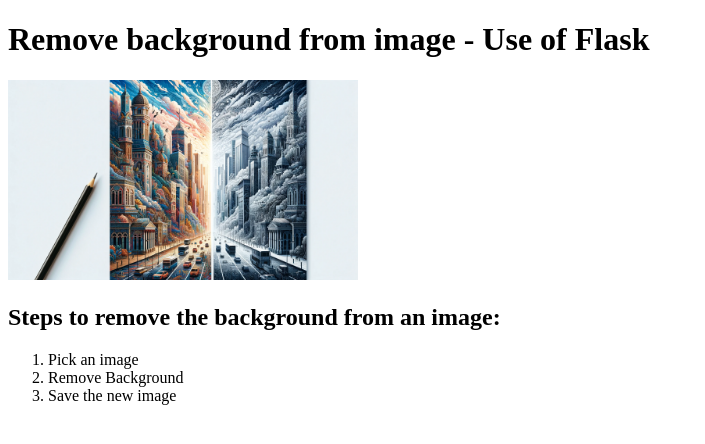
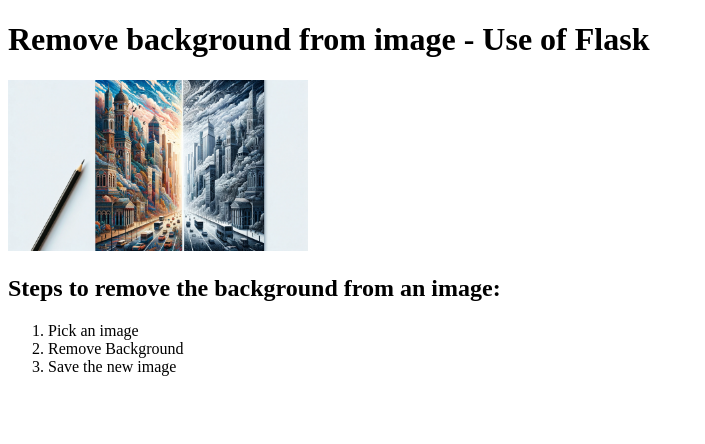
Before and after one commit to pmoschos/PythonScripts, a Python web app: template 26.remove_image_bg/templates/home.html in a window 1280 px wide. Shown: the top 444 px of the page, without its empty margins (0-705 px from the left). Run offline with Jinja, Linux system fonts and the light colour scheme; the template is opened without the code that fills it, so the values that code supplies are empty.

Commit message:
116th commit

```diff
--- a/26.remove_image_bg/static/css/home.css
+++ b/26.remove_image_bg/static/css/home.css
@@ -7,6 +7,8 @@
 }
 
 .top-img {
-    height: 200px;
-    width: auto;
+    width: 300px;
+    height: auto;
+    margin-left: auto;
+    margin-right: auto;
 }
```
